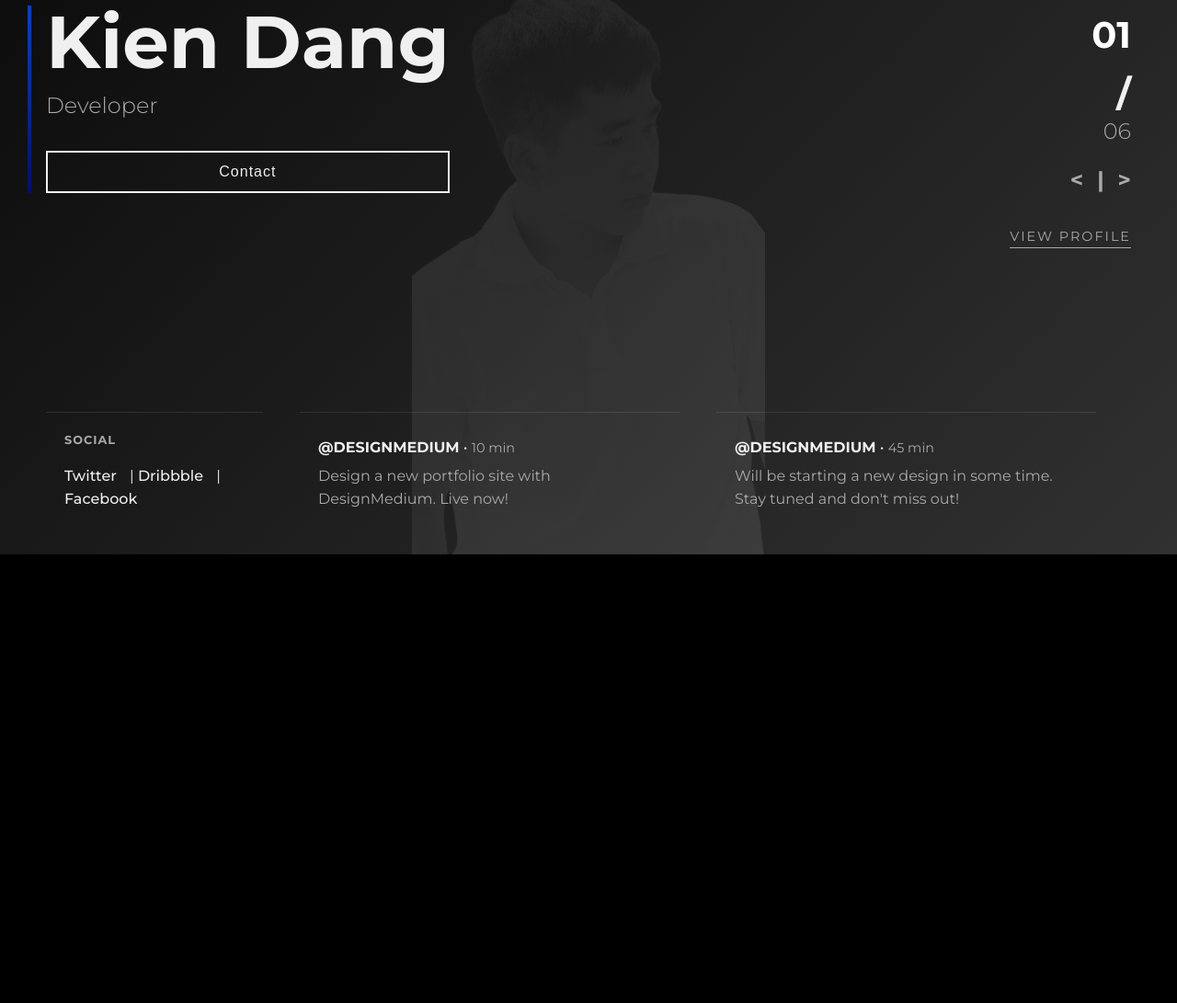
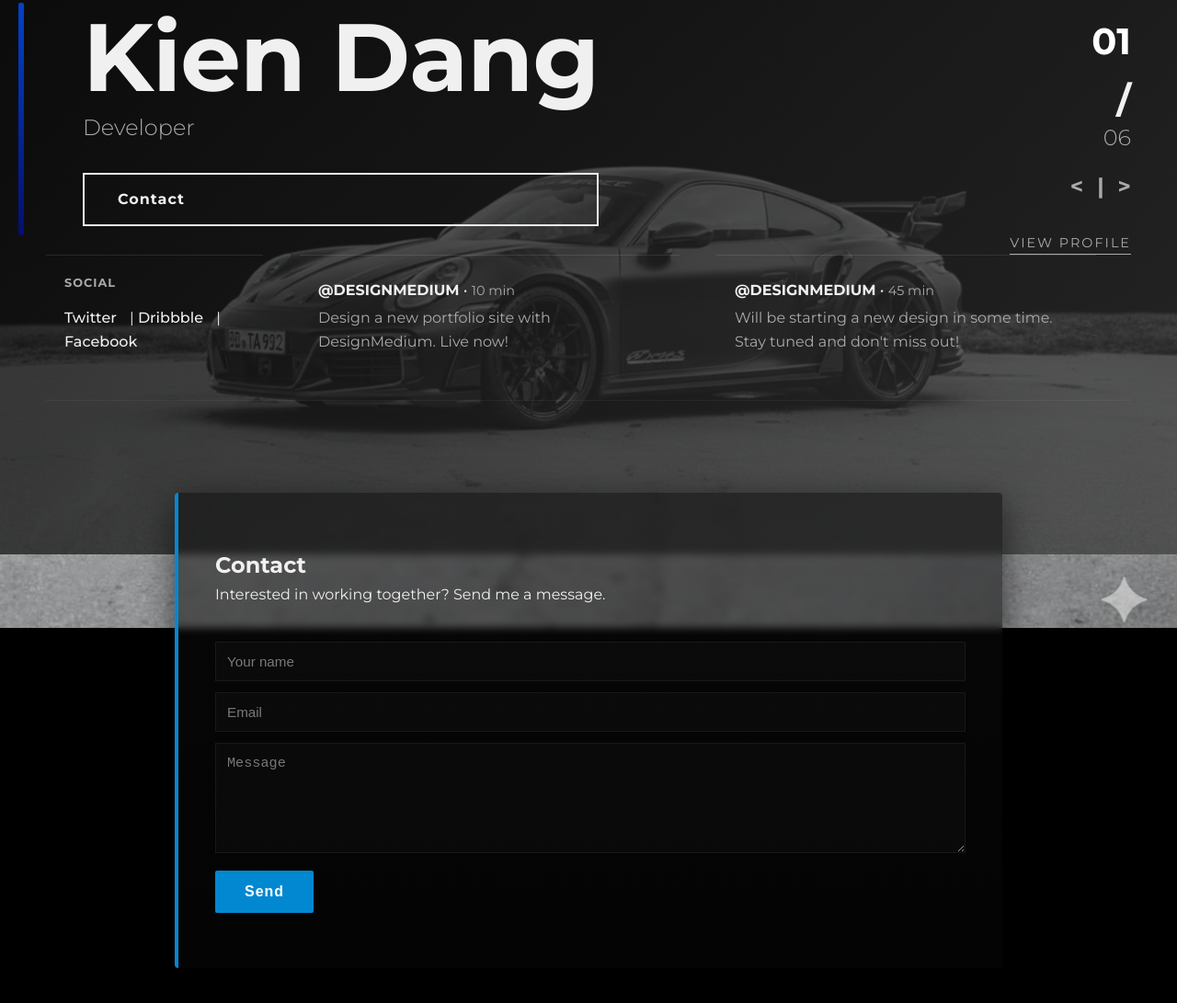
Before and after one commit to KienDT911/KienPortfolio, a plain HTML site: page index.html in a window 1280 px wide. Shown: the part 197-1288 px from the top of the page at 92% size. Before the commit the page ends 803 px from the top, so only its background shows below. Drawn offline with Linux system fonts and the light colour scheme.

Commit message:
update new back ground and UI style

```diff
--- a/css/styles.css
+++ b/css/styles.css
@@ -13,6 +13,7 @@
     /* GRADIENT COLORS (Deep Black/Gray to Deep Blue) */
     --color-gradient-start: rgba(10, 10, 10, 0.95); /* Near Black */
     --color-gradient-end: rgba(54, 54, 54, 0.9); /* Very Deep Blue/Black */
+    --nav-height: 90px;
 }
 
 * {
@@ -21,13 +22,18 @@
     box-sizing: border-box;
 }
 
+html {
+    scroll-behavior: smooth;
+    scroll-padding-top: var(--nav-height);
+}
+
 body {
     font-family: 'Montserrat', sans-serif;
     color: var(--color-primary);
     background-color: var(--color-dark);
     line-height: 1.6;
-    height: 100vh;
-    overflow: hidden;
+    min-height: 100vh;
+    overflow-x: hidden;
 }
 
 a {
@@ -45,14 +51,14 @@ a:hover {
     position: absolute;
     top: 50%;
     left: 50%;
-    transform: translate(-50%, -50%);
-    width: 30%;
+    transform: translate(-50%, -40%);
+    width: 100%;
     height: 100%;
     /* IMPORTANT: Use your actual image here. Replace 'background.jpg' */
-    background: url('../img/Kien-black.png') no-repeat center center/cover;
+    background: url('../img/background-black.png') no-repeat center center/cover;
     background-size: cover; /* Ensures image covers the whole area */
     background-position: center center; /* Centers the image content */
-    filter: brightness(-1.1) contrast(1.1); /* Optional: Slightly enhance clarity */
+    /*filter: brightness(9.1) contrast(1.1);*/ /* Optional: Slightly enhance clarity */
     z-index: -2;
 }
 
@@ -63,8 +69,8 @@ body::before {
     left: 0;
     width: 100%;
     height: 100%;
-    /* Gradient overlay using the reference colors */
-    background: linear-gradient(135deg, var(--color-gradient-start) 0%, var(--color-gradient-end) 100%);
+    /* Slightly lighter gradient so background image shows through more */
+    background: linear-gradient(135deg, rgba(10,10,10,0.82) 0%, rgba(54,54,54,0.68) 100%);
     z-index: -1;
 }
 
@@ -73,11 +79,15 @@ body::before {
     display: flex;
     justify-content: space-between;
     align-items: center;
-    padding: 30px 50px;
+    padding: 18px 50px;
+    height: var(--nav-height);
     font-size: 0.9rem;
     font-weight: 500;
-    position: relative;
-    z-index: 10;
+    position: sticky;
+    top: 0;
+    z-index: 40;
+    backdrop-filter: blur(6px);
+    background: linear-gradient(180deg, rgba(0,0,0,0.18), rgba(0,0,0,0.06));
 }
 
 .logo {
@@ -143,21 +153,38 @@ body::before {
     position: relative;
 }
 
+/* Entrance animation states */
+.hero-left.enter,
+.hero-right.enter,
+.contact-section.enter {
+    opacity: 1;
+    transform: none;
+}
+
+.hero-left,
+.hero-right,
+.contact-section {
+    opacity: 0;
+    transform: translateY(18px);
+    transition: opacity 520ms ease, transform 520ms cubic-bezier(.2,.9,.2,1);
+}
+
 .vertical-line {
     position: absolute;
-    top: 0;
-    left: -20px;
-    width: 4px;
-    height: 100%;
-    /* Accent line matching the gradient feel */
+    top: -10px;
+    left: -30px;
+    width: 6px;
+    height: calc(100% + 20px);
     background: linear-gradient(to bottom, #0442c7 0%, #040f6d 100%);
+    border-radius: 2px;
 }
 
 .hero-content h1 {
-    font-size: 5rem;
-    font-weight: 700;
-    margin-bottom: 10px;
-    line-height: 1;
+    font-size: 6.5rem;
+    font-weight: 800;
+    margin-bottom: 8px;
+    line-height: 0.95;
+    letter-spacing: -1px;
 }
 
 .subtitle {
@@ -168,26 +195,31 @@ body::before {
 }
 
 .contact-btn {
-    padding: 12px 30px;
+    padding: 14px 36px;
     background-color: transparent;
     border: 2px solid var(--color-primary);
     color: var(--color-primary);
     font-size: 1rem;
-    font-weight: 500;
+    font-weight: 600;
     cursor: pointer;
-    transition: background-color 0.3s, color 0.3s;
+    transition: background-color 0.22s, color 0.22s, transform 0.08s;
     letter-spacing: 1px;
 }
 
 .contact-btn:hover {
-    background-color: var(--color-primary);
-    color: var(--color-dark);
+    background-color: rgba(255,255,255,0.08);
+    color: var(--color-primary);
+    transform: translateY(-2px);
 }
 
 .hero-right {
     display: flex;
     flex-direction: column;
     align-items: flex-end;
+}
+
+.hero-left {
+    padding-left: 40px;
 }
 
 .slider-info {
@@ -324,3 +356,97 @@ body::before {
         padding-left: 0;
     }
 }
+
+/* Contact section styles */
+.contact-section {
+    padding: 100px 0;
+    border-top: 1px solid rgba(255, 255, 255, 0.05);
+    scroll-margin-top: 90px;
+}
+
+.contact-container {
+    max-width: 900px;
+    margin: 0 auto;
+    padding: 60px 40px;
+    color: var(--color-primary);
+    background: linear-gradient(180deg, rgba(12,12,12,0.55), rgba(8,8,8,0.45));
+    border-left: 4px solid var(--color-accent);
+    box-shadow: 0 10px 40px rgba(0,0,0,0.6);
+    backdrop-filter: blur(4px);
+    border-radius: 4px;
+}
+
+.contact-form input,
+.contact-form textarea {
+    width: 100%;
+    padding: 12px;
+    margin-bottom: 12px;
+    background: rgba(255,255,255,0.02);
+    border: 1px solid rgba(255,255,255,0.06);
+    color: var(--color-primary);
+    font-size: 0.95rem;
+}
+
+.contact-form textarea {
+    min-height: 120px;
+    resize: vertical;
+}
+
+.contact-form .contact-btn {
+    display: inline-block;
+    background: var(--color-accent);
+    border-color: var(--color-accent);
+    color: #fff;
+    padding: 10px 22px;
+    border-radius: 2px;
+    transition: background 0.2s, transform 0.08s;
+}
+
+.contact-form .contact-btn:hover {
+    background: var(--color-accent-dark);
+    transform: translateY(-1px);
+}
+
+.contact-success {
+    padding: 12px 14px;
+    margin-bottom: 14px;
+    border-radius: 3px;
+    font-weight: 600;
+    display: block;
+}
+
+.contact-success.success {
+    background: rgba(2,136,209,0.12);
+    color: var(--color-accent);
+    border: 1px solid rgba(2,136,209,0.18);
+}
+
+.contact-success.error {
+    background: rgba(255,60,60,0.06);
+    color: #ff6b6b;
+    border: 1px solid rgba(255,60,60,0.12);
+}
+
+/* Placeholder color for inputs */
+.contact-form input::placeholder,
+.contact-form textarea::placeholder {
+    color: rgba(255,255,255,0.45);
+}
+
+/* Make the send button a bit larger on wide screens and full-width on small */
+@media (min-width: 768px) {
+    .contact-form .contact-btn {
+        padding: 12px 30px;
+        font-size: 1rem;
+    }
+}
+
+@media (max-width: 480px) {
+    .contact-container {
+        padding: 30px 18px;
+    }
+    .contact-form .contact-btn {
+        width: 100%;
+        text-align: center;
+    }
+}
--- a/index.html
+++ b/index.html
@@ -19,7 +19,7 @@
                 <li><a href="#">ABOUT</a></li>
                 <li><a href="#">PROJECTS</a></li>
                 <li><a href="#">BLOG</a></li>
-                <li><a href="#">CONTACT</a></li>
+                <li><a href="#contact">CONTACT</a></li>
             </ul>
         </nav>
         <div class="menu-icon">
@@ -35,7 +35,7 @@
                 <span class="vertical-line"></span>
                 <h1>Kien Dang</h1>
                 <p class="subtitle">Developer</p>
-                <button class="contact-btn">Contact</button>
+                <a href="#contact" class="contact-btn">Contact</a>
             </div>
 
             <div class="hero-right">
@@ -75,6 +75,22 @@
                 </div>
             </div>
         </section>
+
+        <section id="contact" class="contact-section">
+            <div class="contact-container">
+                <h2>Contact</h2>
+                <p>Interested in working together? Send me a message.</p>
+                <div id="contact-success" class="contact-success" hidden></div>
+                <form id="contact-form" class="contact-form" action="#" method="post">
+                    <input type="text" name="name" placeholder="Your name" required>
+                    <input type="email" name="email" placeholder="Email" required>
+                    <textarea name="message" placeholder="Message" required></textarea>
+                    <button type="submit" class="contact-btn">Send</button>
+                </form>
+            </div>
+        </section>
+
+        <script src="js/main.js"></script>
     </main>
 </body>
 </html>
--- /dev/null
+++ b/js/main.js
@@ -0,0 +1,63 @@
+document.addEventListener('DOMContentLoaded', function () {
+    const form = document.getElementById('contact-form');
+    const successBox = document.getElementById('contact-success');
+
+    // Trigger entrance animations on load
+    const heroLeft = document.querySelector('.hero-left');
+    const heroRight = document.querySelector('.hero-right');
+    if (heroLeft) heroLeft.classList.add('enter');
+    if (heroRight) heroRight.classList.add('enter');
+
+    if (!form) return;
+
+    function showMessage(message, type = 'success') {
+        successBox.textContent = message;
+        successBox.classList.remove('success', 'error');
+        successBox.classList.add(type);
+        successBox.hidden = false;
+        if (type === 'success') {
+            setTimeout(() => {
+                successBox.hidden = true;
+            }, 4000);
+        }
+    }
+
+    form.addEventListener('submit', function (e) {
+        e.preventDefault();
+        const name = (form.name.value || '').trim();
+        const email = (form.email.value || '').trim();
+        const message = (form.message.value || '').trim();
+
+        if (!name || !email || !message) {
+            showMessage('Please fill in all fields.', 'error');
+            return;
+        }
+
+        // Basic email pattern check
+        const emailPattern = /^[^\s@]+@[^\s@]+\.[^\s@]+$/;
+        if (!emailPattern.test(email)) {
+            showMessage('Please enter a valid email address.', 'error');
+            return;
+        }
+
+        // Simulate sending (replace with real POST / API later)
+        showMessage('Sending...', 'success');
+        setTimeout(() => {
+            form.reset();
+            showMessage('Thanks — your message was sent!', 'success');
+        }, 700);
+    });
+
+    // Observe contact section to animate when scrolled into view
+    const contactSection = document.querySelector('#contact');
+    if (contactSection) {
+        const io = new IntersectionObserver((entries) => {
+            entries.forEach(entry => {
+                if (entry.isIntersecting) {
+                    entry.target.classList.add('enter');
+                }
+            });
+        }, {threshold: 0.15});
+        io.observe(contactSection);
+    }
+});
```
Also changed, not shown: img/background-black.png (added).
